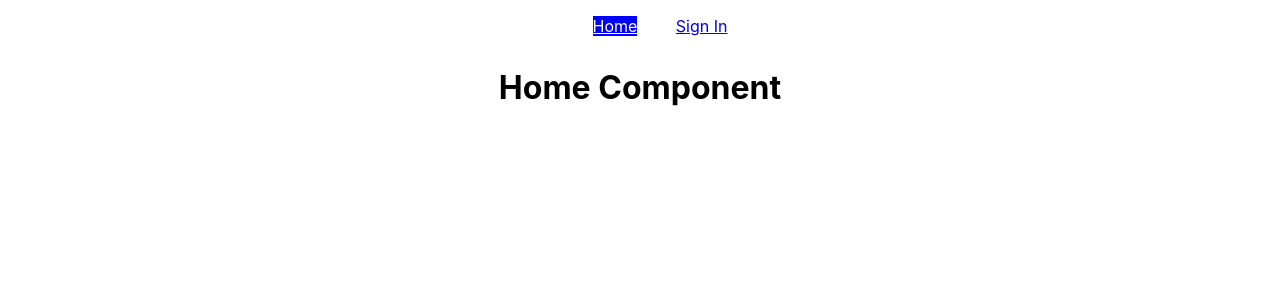
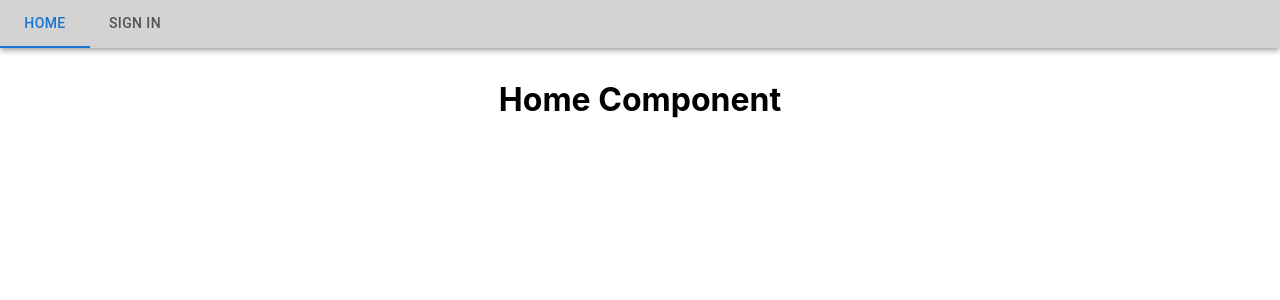
Before and after one commit to Beersheva22Telran/react-application, a React (Create React App) app: page / in a window 1280 px wide. Shown: the top 300 px of the page. Built offline with nearby package versions, Linux system fonts and the light colour scheme.

Commit message:
Navigators

```diff
--- a/src/App.tsx
+++ b/src/App.tsx
@@ -1,5 +1,5 @@
 import { BrowserRouter, Routes, Route } from "react-router-dom";
-import Navigator, { RouteType } from "./components/navigators/Navigator";
+import NavigatorDispatcher from "./components/navigators/NavigatorDispatcher";
 import Home from "./components/pages/Home";
 import Customers from "./components/pages/Customers";
 import Products from "./components/pages/Products";
@@ -12,6 +12,7 @@ import { useSelectorAuth } from "./redux/store";
 import { useMemo } from "react";
 import routesConfig from './config/routes-config.json';
 import NotFound from "./components/pages/NotFound";
+import { RouteType } from "./components/navigators/Navigator";
 const {always, authenticated, admin, noadmin, noauthenticated} = routesConfig;
 function getRoutes(username: string): RouteType[] {
   const res: RouteType[] = [];
@@ -27,7 +28,7 @@ const App: React.FC = () => {
   const routes = useMemo(() => getRoutes(username), [username])
   return <BrowserRouter>
   <Routes>
-    <Route path="/" element={<Navigator routes={routes}/>}>
+    <Route path="/" element={<NavigatorDispatcher routes={routes}/>}>
         <Route index element={<Home/>}/>
         <Route path="customers" element={<Customers/>}/>
         <Route path="products" element={<Products/>}/>
--- a/src/components/navigators/Navigator.tsx
+++ b/src/components/navigators/Navigator.tsx
@@ -1,27 +1,34 @@
-import { useEffect } from 'react';
-import { NavLink, Outlet, useLocation, useNavigate} from 'react-router-dom'
+import { AppBar, Box, Tab, Tabs } from '@mui/material';
+import { ReactNode, useEffect, useState } from 'react';
+import { Link, NavLink, Outlet, useLocation, useNavigate} from 'react-router-dom'
 export type RouteType = {
     to: string, label: string
 }
 const Navigator: React.FC<{ routes: RouteType[] }> = ({routes}) => {
     const navigate = useNavigate();
     const location = useLocation();
+    const [value, setValue] = useState(0);
     useEffect(() => {
         let index = routes.findIndex(r => r.to === location.pathname);
         if (index < 0) {
             index = 0;
         }
         navigate(routes[index].to);
+        setValue(index);
     }, [routes])
-    return <div >
-        <nav>
-            <ul className="navigator-list">
-                {routes.map(r => <li key={r.label} className="navigator-item">
-                        <NavLink to={r.to}>{r.label}</NavLink>
-                </li>)}
-            </ul>
-        </nav>
+    function onChangeFn(event: any, newValue: number) {
+        setValue(newValue);
+    }
+    function getTabs(): ReactNode {
+        return routes.map(r => <Tab component={NavLink} to={r.to} label={r.label} key={r.label}/>)
+    }
+    return <Box mt={10}>
+       <AppBar sx={{backgroundColor:"lightgray"}}>
+            <Tabs value={value} onChange={onChangeFn}>
+                {getTabs()}
+            </Tabs>
+        </AppBar>
         <Outlet></Outlet>
-    </div>
+    </Box>
 }
 export default Navigator;
--- /dev/null
+++ b/src/components/navigators/NavigatorDispatcher.tsx
@@ -0,0 +1,12 @@
+import { useTheme } from "@mui/material/styles";
+import { RouteType } from "./Navigator";
+import { useMediaQuery } from "@mui/material";
+import Navigator from "./Navigator";
+import NavigatorPortrait from "./NavigatorPortrait";
+
+const NavigatorDispatcher: React.FC<{routes: RouteType[]}> = ({routes}) => {
+    const theme = useTheme();
+    const isPortrait = useMediaQuery(theme.breakpoints.down('sm'));
+    return !isPortrait ? <Navigator routes={routes}/> : <NavigatorPortrait routes={routes}/>
+}
+export default NavigatorDispatcher;
--- /dev/null
+++ b/src/components/navigators/NavigatorPortrait.tsx
@@ -0,0 +1,8 @@
+import { Typography } from "@mui/material";
+import { RouteType } from "./Navigator";
+
+const NavigatorPortrait: React.FC<{routes: RouteType[]}> = ({routes}) => {
+    //TODO
+    return <Typography variant="h3" align="center">Here should be Navigator based on Drower</Typography>
+}
+export default NavigatorPortrait;
```
